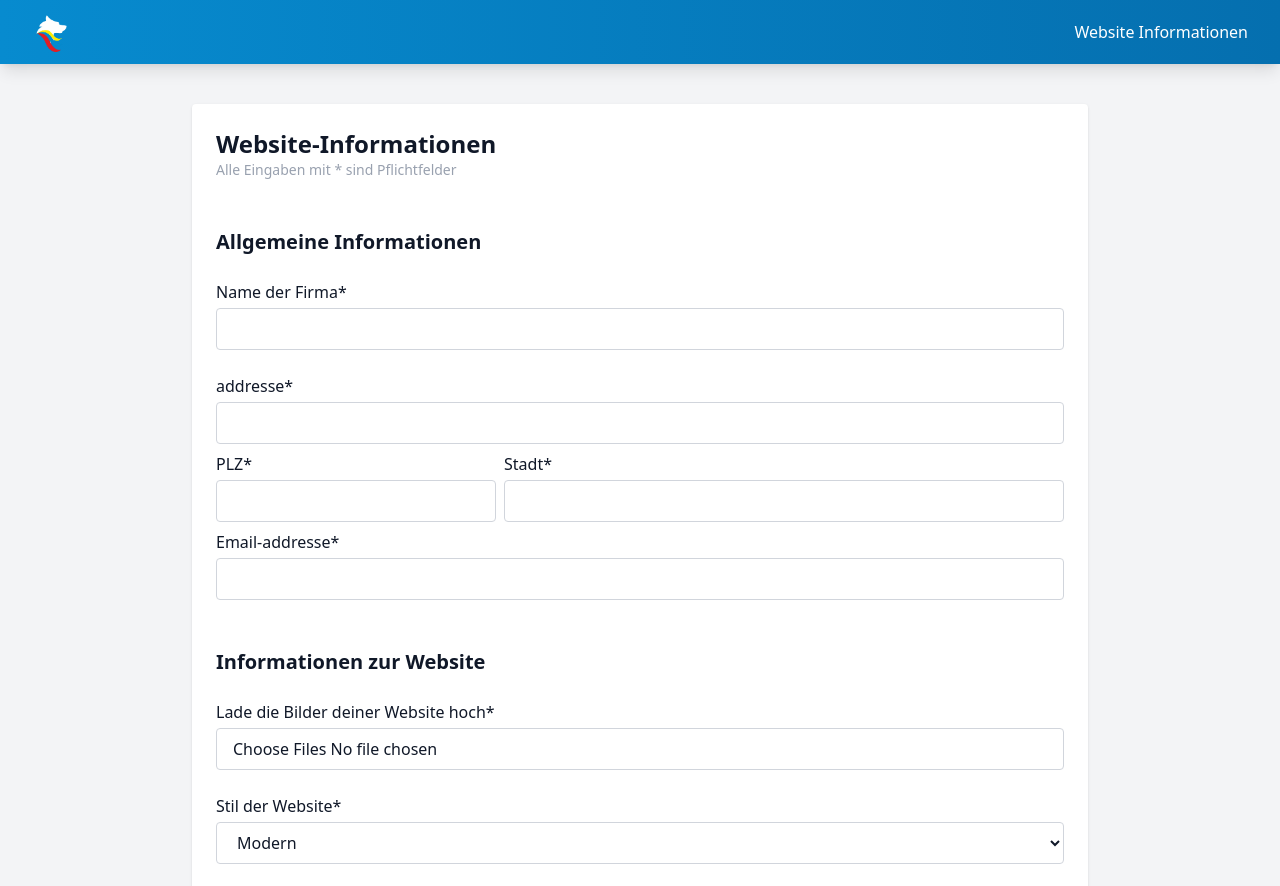
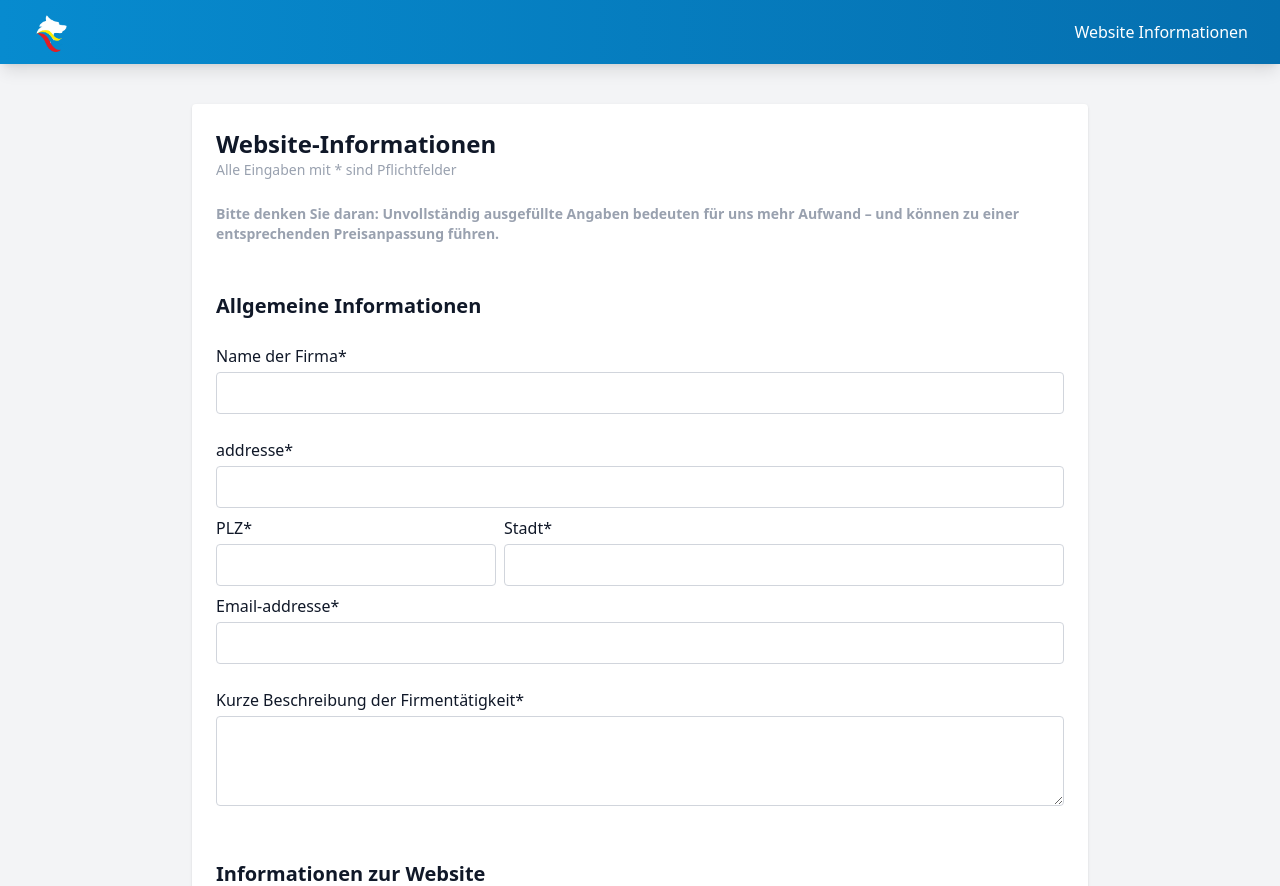
Before and after one commit to jonas8900/wolfdruck-website-abfrage, a Next.js app: page / in a window 1280 px wide. Shown: the top 886 px of the page. Built offline with nearby package versions, Linux system fonts and the light colour scheme.

Commit message:
change attributes and add description

```diff
--- a/components/form/website-form.js
+++ b/components/form/website-form.js
@@ -56,6 +56,17 @@ export default function WebsiteForm() {
 
   async function handleFileChange(e) {
     const files = Array.from(e.target.files);
+
+    if(files) {
+      if(files.size > 10 * 1024 * 1024) {
+        setToastMessage({
+          type: 'error',
+          message: 'Die Datei ist zu groß. Maximal 10 MB erlaubt.',
+          timestamp: Date.now(),
+        });
+        return;
+      }
+    }
 
     if (files.length + imagePreview.length > 10) {
       setToastMessage({
@@ -146,6 +157,7 @@ export default function WebsiteForm() {
       "extras",
       "customFont",
       "colorPrimary",
+      'shortdescription',
       "colorSecondary",
       "font",
       "styleWebsite",
@@ -177,10 +189,11 @@ export default function WebsiteForm() {
         if (response.ok) {
           setToastMessage({
             type: "success",
-            message: "Anfrage erfolgreich gesendet!",
+            message: "Anfrage erfolgreich gesendet! Wir melden uns innerhalb von 24 Stunden bei Ihnen.",
             timestamp: Date.now(),
           });
           form.reset();
+          setImagePreview([]);
           setSelectedPages([]);
         } else {
           throw new Error(result.error || "Unbekannter Fehler");
@@ -237,6 +250,9 @@ export default function WebsiteForm() {
       <h1 className="text-2xl font-semibold">Website-Informationen</h1>
       <h2 className="text-sm text-gray-400 mb-6">
         Alle Eingaben mit * sind Pflichtfelder
+      </h2>
+      <h2 className="text-sm text-gray-400 mb-6 font-semibold">
+        Bitte denken Sie daran: Unvollständig ausgefüllte Angaben bedeuten für uns mehr Aufwand – und können zu einer entsprechenden Preisanpassung führen.
       </h2>
       <form className="space-y-6" onSubmit={handleSubmit}>
         <h3 className="text-xl font-semibold mb-6 mt-12">
@@ -312,6 +328,19 @@ export default function WebsiteForm() {
               className="w-full border border-gray-300 rounded px-4 py-2"
             />
           </div>
+        </div>
+        <div>
+          <label className="block font-medium mb-1" htmlFor="shortdescription">
+            Kurze Beschreibung der Firmentätigkeit*
+          </label>
+          <textarea
+            id="shortdescription"
+            name="shortdescription"
+            maxLength={500}
+            required
+            className="w-full border border-gray-300 rounded px-4 py-2"
+            rows="3"
+          ></textarea>
         </div>
 
         <h3 className="text-xl font-semibold mb-6 mt-12">
--- a/pages/api/sendRequestWithFiles.js
+++ b/pages/api/sendRequestWithFiles.js
@@ -18,7 +18,7 @@ const s3 = new S3({
 
 const parseForm = (req) =>
   new Promise((resolve, reject) => {
-    const form = formidable({ multiples: true });
+    const form = formidable({ multiples: true, maxFileSize: 10 * 1024 * 1024 });
     form.parse(req, (err, fields, files) => {
       if (err) return reject(err);
       resolve({ fields, files });
```
